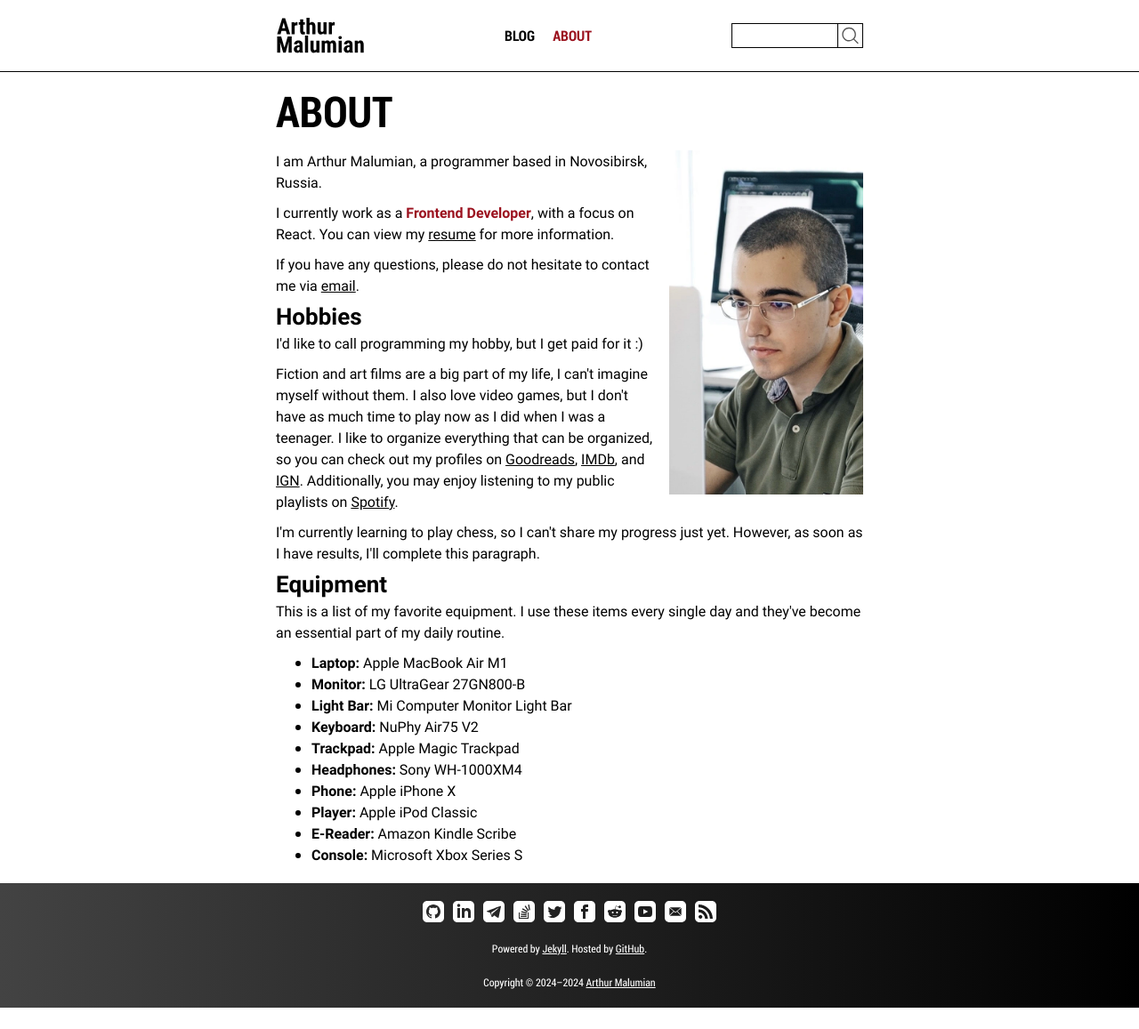
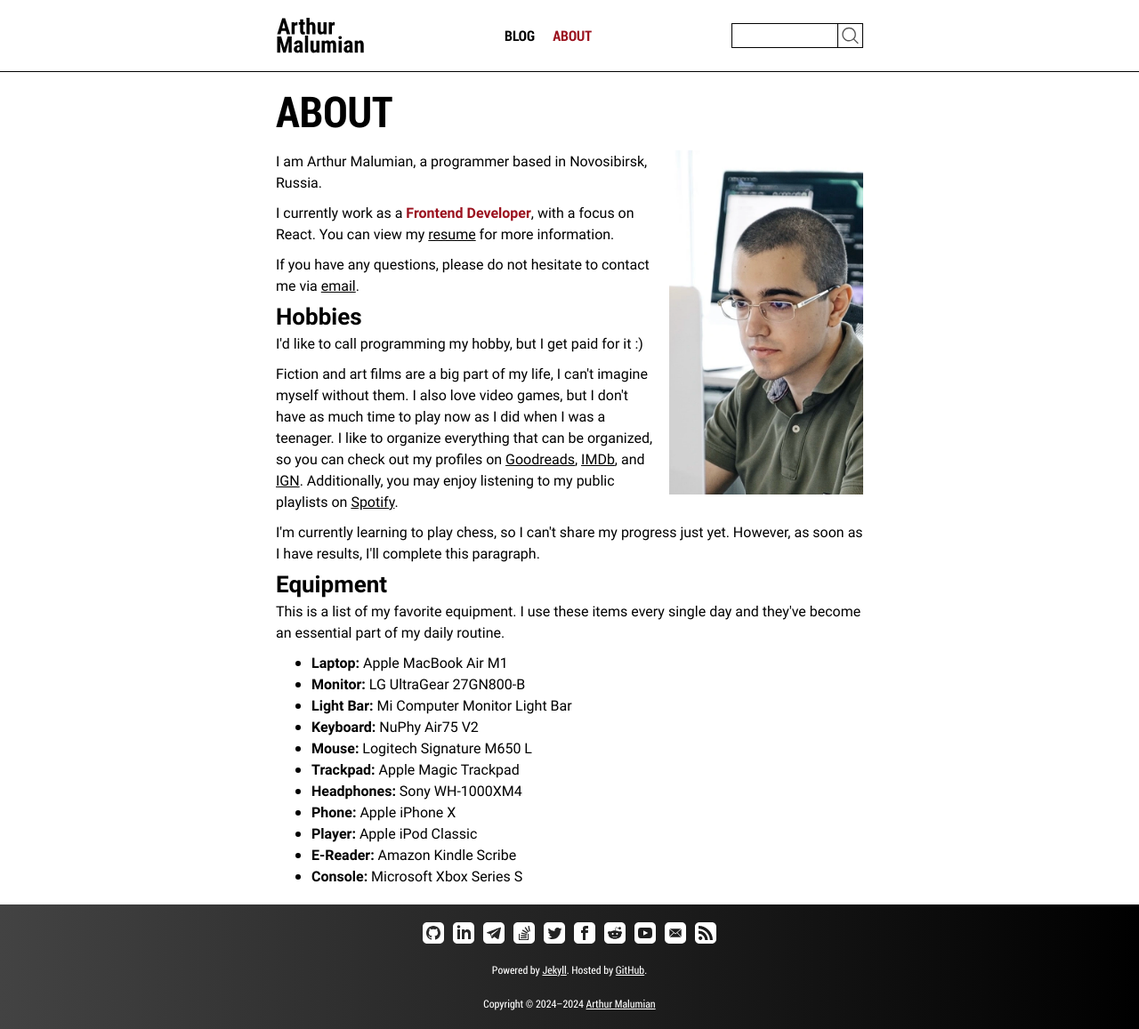
Before and after one commit to amalumian/www.malumian.dev, a Jekyll site: the page built from about.html, in a window 1280 px wide. Shown: the whole page at 89% size. Built offline with Jekyll 4.4.1, drawn with Linux system fonts in a browser that asks for light colours; before the commit the page ends 1133 px from its top, so only the background shows below that.

Commit message:
Add mouse to equipment list

```diff
--- a/about.html
+++ b/about.html
@@ -58,6 +58,9 @@
       <b>Light Bar:</b> Mi Computer Monitor Light Bar
     </li>
     <li class="about__equipment-item"><b>Keyboard:</b> NuPhy Air75 V2</li>
+    <li class="about__equipment-item">
+      <b>Mouse:</b> Logitech Signature M650 L
+    </li>
     <li class="about__equipment-item"><b>Trackpad:</b> Apple Magic Trackpad</li>
     <li class="about__equipment-item"><b>Headphones:</b> Sony WH-1000XM4</li>
     <li class="about__equipment-item"><b>Phone:</b> Apple iPhone X</li>
```
